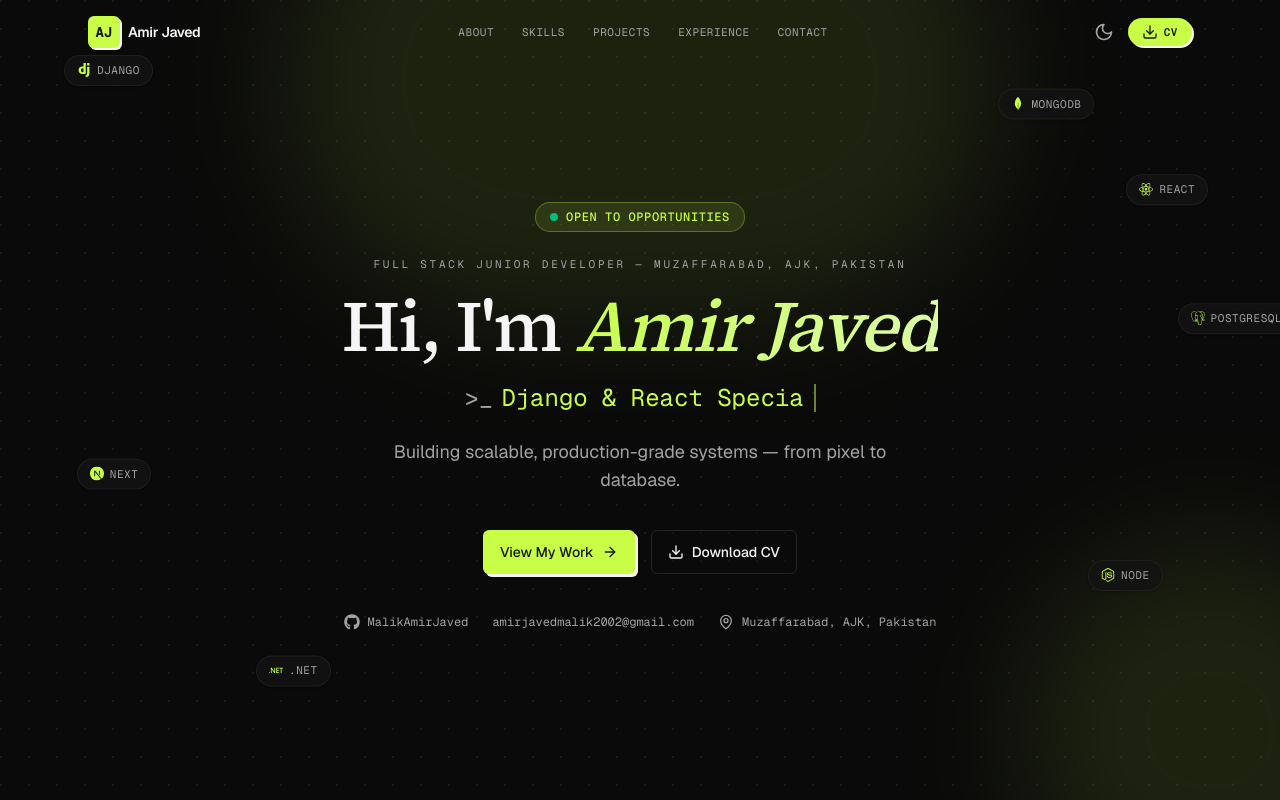
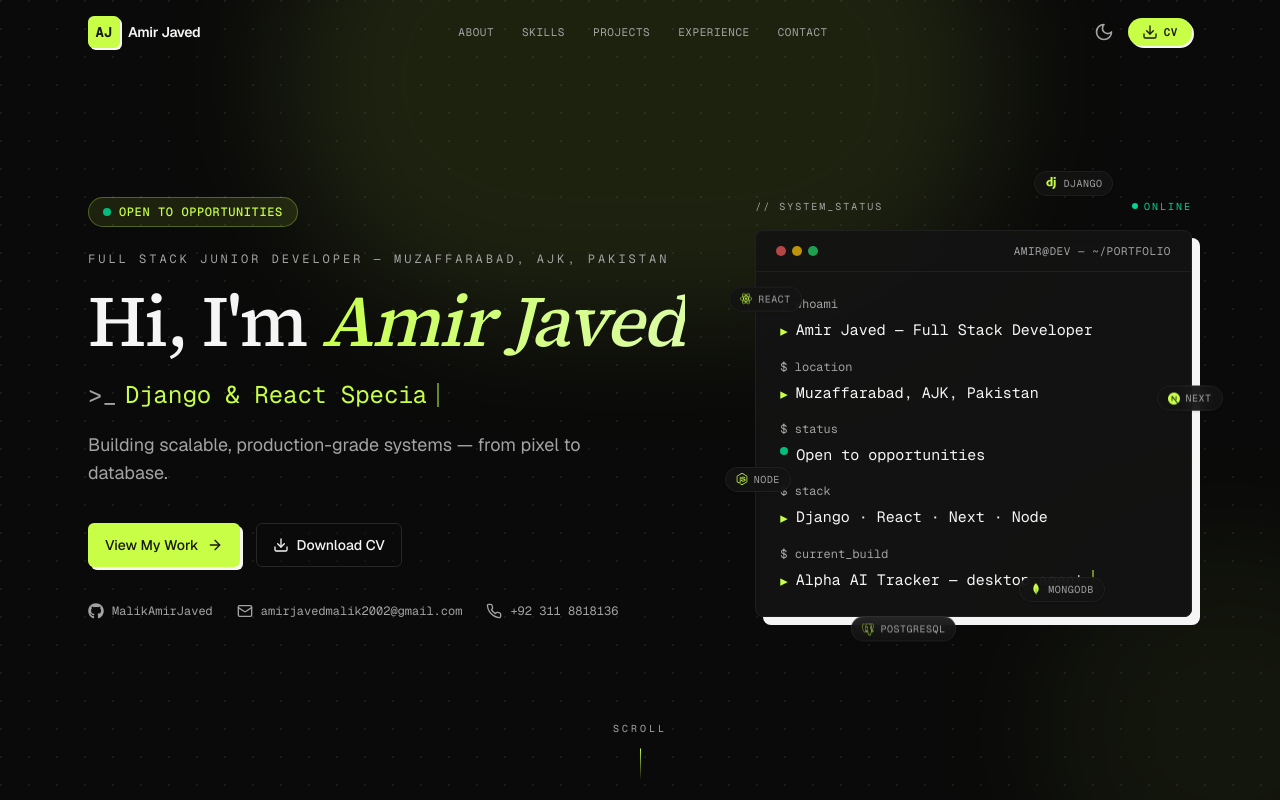
Before and after one commit to MalikAmirJaved/MalikAmirJavedPortfolio, a Next.js app: page / in a window 1280 px wide. Shown: the top 800 px of the page. Built offline with nearby package versions, Linux system fonts and the light colour scheme.

Commit message:
now enhance the hero section

```diff
--- a/src/app/not-found.tsx
+++ b/src/app/not-found.tsx
@@ -5,7 +5,7 @@ import { Button } from "@/components/ui/button";
 
 export default function NotFound() {
   return (
-    <section className="bg-grid relative flex min-h-screen items-center justify-center overflow-hidden px-4 pt-24 pb-16">
+    <section className="bg-grid relative flex min-h-svh items-center justify-center overflow-hidden px-4 pt-24 pb-16">
       <div
         aria-hidden
         className="pointer-events-none absolute top-1/3 left-1/2 h-[400px] w-[600px] -translate-x-1/2 rounded-full bg-primary/10 blur-3xl"
--- a/src/app/projects/[slug]/page.tsx
+++ b/src/app/projects/[slug]/page.tsx
@@ -54,7 +54,7 @@ export default async function ProjectPage({ params }: Props) {
   return (
     <>
       {/* Hero banner */}
-      <section className="relative flex min-h-[420px] items-end overflow-hidden pt-24 pb-12">
+      <section className="relative flex min-h-[420px] items-end overflow-hidden pt-24 pb-12 sm:min-h-[480px]">
         <div className="bg-grid absolute inset-0" aria-hidden />
         <div
           aria-hidden
--- a/src/components/about.tsx
+++ b/src/components/about.tsx
@@ -33,7 +33,7 @@ const highlights = [
 
 export function About() {
   return (
-    <section id="about" className="relative py-20 sm:py-28">
+    <section id="about" className="relative py-20 sm:py-28 lg:py-32">
       <div className="mx-auto max-w-6xl px-4 sm:px-6">
         <FadeIn>
           <SectionHeading
--- a/src/components/contact.tsx
+++ b/src/components/contact.tsx
@@ -61,7 +61,7 @@ export function Contact() {
   };
 
   return (
-    <section id="contact" className="relative py-20 sm:py-28">
+    <section id="contact" className="relative py-20 sm:py-28 lg:py-32">
       <div
         aria-hidden
         className="pointer-events-none absolute bottom-0 left-1/2 h-[380px] w-[640px] -translate-x-1/2 rounded-full bg-primary/5 blur-3xl"
@@ -79,7 +79,7 @@ export function Contact() {
         <div className="mt-14 grid gap-8 lg:grid-cols-5">
           {/* Contact channels */}
           <FadeIn className="lg:col-span-2">
-            <div className="flex h-full flex-col gap-4">
+            <div className="grid gap-4 sm:grid-cols-2 lg:grid-cols-1">
               {contactChannels.map((channel) => {
                 const Icon = channel.icon;
                 const content = (
@@ -121,7 +121,7 @@ export function Contact() {
                 );
               })}
 
-              <div className="mt-2 rounded-lg border border-primary/30 bg-primary/5 p-5">
+              <div className="rounded-lg border border-primary/30 bg-primary/5 p-5 sm:col-span-2 lg:col-span-1">
                 <div className="flex items-center gap-2">
                   <span className="relative flex size-2.5">
                     <span className="absolute inline-flex h-full w-full animate-ping rounded-full bg-emerald-400 opacity-75" />
--- a/src/components/experience.tsx
+++ b/src/components/experience.tsx
@@ -48,7 +48,7 @@ const experiences: ExperienceItem[] = [
 
 export function Experience() {
   return (
-    <section id="experience" className="relative py-20 sm:py-28">
+    <section id="experience" className="relative py-20 sm:py-28 lg:py-32">
       <div className="mx-auto max-w-4xl px-4 sm:px-6">
         <FadeIn>
           <SectionHeading
--- a/src/components/hero.tsx
+++ b/src/components/hero.tsx
@@ -1,7 +1,13 @@
 "use client";
 
+import type { CSSProperties } from "react";
 import { motion } from "framer-motion";
-import { LuArrowRight, LuDownload, LuMapPin } from "react-icons/lu";
+import {
+  LuArrowRight,
+  LuDownload,
+  LuMail,
+  LuPhone,
+} from "react-icons/lu";
 import { FaGithub } from "react-icons/fa6";
 
 import { Button } from "@/components/ui/button";
@@ -20,14 +26,23 @@ const floatingTech = [
   ".NET",
 ];
 
-const floatPositions = [
-  { top: "8%", left: "5%", delay: 0 },
-  { top: "22%", left: "88%", delay: 1.2 },
-  { top: "58%", left: "6%", delay: 0.6 },
-  { top: "70%", left: "85%", delay: 1.8 },
-  { top: "38%", left: "92%", delay: 2.4 },
-  { top: "12%", left: "78%", delay: 0.3 },
-  { top: "82%", left: "20%", delay: 1.5 },
+type FloatPos = CSSProperties & { delay: number };
+
+const floatPositions: FloatPos[] = [
+  { top: "-5%", right: "18%", delay: 0 }, // Next
+  { top: "22%", left: "-6%", delay: 0.6 }, // Django
+  { top: "45%", right: "-7%", delay: 1.2 }, // React
+  { bottom: "30%", left: "-7%", delay: 1.8 }, // Node
+  { bottom: "-6%", left: "22%", delay: 2.4 }, // PostgreSQL
+  { bottom: "3%", right: "20%", delay: 3 }, // MongoDB
+];
+
+const terminalLines = [
+  { cmd: "whoami", out: "Amir Javed — Full Stack Developer" },
+  { cmd: "location", out: "Muzaffarabad, AJK, Pakistan" },
+  { cmd: "status", out: "Open to opportunities", status: true },
+  { cmd: "stack", out: "Django · React · Next · Node" },
+  { cmd: "current_build", out: "Alpha AI Tracker — desktop agent", cursor: true },
 ];
 
 export function Hero() {
@@ -36,7 +51,7 @@ export function Hero() {
   return (
     <section
       id="home"
-      className="bg-grid relative flex min-h-screen items-center overflow-hidden pt-24 pb-16"
+      className="bg-grid relative flex min-h-svh items-center overflow-hidden pt-28 pb-28 lg:pt-32"
     >
       {/* Radial glow accents */}
       <div
@@ -45,47 +60,19 @@ export function Hero() {
       />
       <div
         aria-hidden
-        className="pointer-events-none absolute right-[-120px] bottom-[-120px] h-[380px] w-[380px] rounded-full bg-primary/10 blur-3xl"
+        className="pointer-events-none absolute right-[-140px] bottom-[-120px] h-[380px] w-[380px] rounded-full bg-primary/5 blur-3xl"
       />
 
-      {/* Floating tech badges (desktop) */}
-      <div aria-hidden className="pointer-events-none absolute inset-0 hidden lg:block">
-        {floatingTech.map((name, i) => {
-          const Icon = techIcons[name];
-          const pos = floatPositions[i % floatPositions.length];
-          return (
-            <motion.div
-              key={name}
-              className="absolute flex items-center gap-1.5 rounded-full border border-border/70 bg-card/80 px-3 py-1.5 font-mono text-[11px] uppercase tracking-wider text-muted-foreground shadow-sm"
-              style={pos as React.CSSProperties}
-              initial={{ opacity: 0, scale: 0.6 }}
-              animate={{ opacity: 1, scale: 1, y: [0, -10, 0] }}
-              transition={{
-                opacity: { duration: 0.8, delay: 0.5 + pos.delay * 0.2 },
-                scale: { duration: 0.8, delay: 0.5 + pos.delay * 0.2 },
-                y: {
-                  duration: 5,
-                  repeat: Infinity,
-                  ease: "easeInOut",
-                  delay: pos.delay,
-                },
-              }}
-            >
-              {Icon && <Icon className="size-3.5 text-primary" />}
-              {name}
-            </motion.div>
-          );
-        })}
-      </div>
-
       <div className="relative mx-auto w-full max-w-6xl px-4 sm:px-6">
-        <div className="mx-auto max-w-3xl text-center">
+        <div className="grid items-center gap-14 lg:grid-cols-12 lg:gap-10">
+          {/* ---- Left: text column (editorial, left-aligned) ---- */}
+          <div className="lg:col-span-7">
             <motion.div
               initial={{ opacity: 0, y: 16 }}
               animate={{ opacity: 1, y: 0 }}
               transition={{ duration: 0.6 }}
             >
-            <Badge variant="accent" className="mb-6 gap-2 px-3.5 py-1.5 text-xs">
+              <Badge variant="accent" className="gap-2 px-3.5 py-1.5 text-xs">
                 <span className="relative flex size-2">
                   <span className="absolute inline-flex h-full w-full animate-ping rounded-full bg-emerald-400 opacity-75" />
                   <span className="relative inline-flex size-2 rounded-full bg-emerald-500" />
@@ -98,7 +85,7 @@ export function Hero() {
               initial={{ opacity: 0, y: 16 }}
               animate={{ opacity: 1, y: 0 }}
               transition={{ duration: 0.6, delay: 0.05 }}
-            className="mb-4 font-mono text-[11px] uppercase tracking-[0.25em] text-muted-foreground"
+              className="mt-6 font-mono text-[11px] uppercase tracking-[0.25em] text-muted-foreground sm:text-xs"
             >
               {site.role} — {site.location}
             </motion.p>
@@ -107,27 +94,28 @@ export function Hero() {
               initial={{ opacity: 0, y: 20 }}
               animate={{ opacity: 1, y: 0 }}
               transition={{ duration: 0.7, delay: 0.1 }}
-            className="font-serif text-5xl font-medium tracking-tight text-balance sm:text-6xl lg:text-7xl lg:leading-[1.02]"
+              className="mt-4 font-serif text-[2.6rem] leading-[1.05] font-medium tracking-tight text-balance sm:text-6xl xl:text-7xl"
             >
               Hi, I&apos;m <span className="text-gradient italic">Amir Javed</span>
             </motion.h1>
 
+            {/* Typing line — fluid height, nowrap, scales down on phones */}
             <motion.div
               initial={{ opacity: 0, y: 20 }}
               animate={{ opacity: 1, y: 0 }}
               transition={{ duration: 0.7, delay: 0.25 }}
-            className="mt-5 flex h-8 items-center justify-center gap-2 font-mono text-lg text-primary sm:text-2xl"
+              className="mt-5 flex min-h-6 items-center gap-2 font-mono text-[15px] whitespace-nowrap text-primary sm:min-h-8 sm:text-xl lg:text-2xl"
             >
               <span className="text-muted-foreground">&gt;_</span>
               <span>{typed}</span>
-            <span className="ml-0.5 inline-block h-6 w-0.5 animate-pulse bg-primary sm:h-7" />
+              <span className="ml-0.5 inline-block h-4 w-[2px] animate-pulse bg-primary sm:h-5 lg:h-6" />
             </motion.div>
 
             <motion.p
               initial={{ opacity: 0, y: 20 }}
               animate={{ opacity: 1, y: 0 }}
               transition={{ duration: 0.7, delay: 0.4 }}
-            className="mx-auto mt-6 max-w-xl text-base text-muted-foreground sm:text-lg"
+              className="mt-5 max-w-xl text-base text-muted-foreground sm:text-lg"
             >
               {site.tagline}
             </motion.p>
@@ -136,15 +124,15 @@ export function Hero() {
               initial={{ opacity: 0, y: 20 }}
               animate={{ opacity: 1, y: 0 }}
               transition={{ duration: 0.7, delay: 0.55 }}
-            className="mt-9 flex flex-col items-center justify-center gap-4 sm:flex-row"
+              className="mt-9 flex w-full flex-col gap-3 sm:w-auto sm:flex-row sm:gap-4"
             >
-            <Button size="lg" asChild>
+              <Button size="lg" asChild className="w-full sm:w-auto">
                 <a href="#projects">
                   View My Work
                   <LuArrowRight className="size-4" />
                 </a>
               </Button>
-            <Button size="lg" variant="outline" asChild>
+              <Button size="lg" variant="outline" asChild className="w-full sm:w-auto">
                 <a href={site.resumeUrl} download>
                   <LuDownload className="size-4" />
                   Download CV
@@ -156,7 +144,7 @@ export function Hero() {
               initial={{ opacity: 0 }}
               animate={{ opacity: 1 }}
               transition={{ duration: 0.7, delay: 0.75 }}
-            className="mt-10 flex flex-wrap items-center justify-center gap-x-6 gap-y-3 font-mono text-xs text-muted-foreground"
+              className="mt-9 flex flex-wrap items-center gap-x-6 gap-y-3 font-mono text-xs text-muted-foreground"
             >
               <a
                 href={site.github}
@@ -171,14 +159,145 @@ export function Hero() {
                 href={`mailto:${site.email}`}
                 className="inline-flex items-center gap-2 transition-colors hover:text-foreground"
               >
+                <LuMail className="size-4" />
                 {site.email}
               </a>
-            <span className="inline-flex items-center gap-2">
-              <LuMapPin className="size-4" />
-              {site.location}
-            </span>
+              <a
+                href={`tel:${site.phoneHref}`}
+                className="inline-flex items-center gap-2 transition-colors hover:text-foreground"
+              >
+                <LuPhone className="size-4" />
+                {site.phone}
+              </a>
             </motion.div>
           </div>
+
+          {/* ---- Right: terminal card + floating badges (desktop) ---- */}
+          <div className="relative lg:col-span-5">
+            <motion.div
+              initial={{ opacity: 0, y: 24 }}
+              animate={{ opacity: 1, y: 0 }}
+              transition={{ duration: 0.7, delay: 0.45 }}
+              className="mx-auto w-full max-w-md"
+            >
+              {/* Status label above card */}
+              <div className="mb-4 flex items-center justify-between font-mono text-[10px] uppercase tracking-[0.2em] text-muted-foreground">
+                <span>{"// system_status"}</span>
+                <span className="inline-flex items-center gap-1.5 text-emerald-400">
+                  <span className="size-1.5 rounded-full bg-emerald-400" />
+                  online
+                </span>
+              </div>
+
+              <div className="relative rounded-lg border border-border/70 bg-card/90 shadow-[8px_8px_0_0_var(--hard-shadow)] backdrop-blur">
+                {/* Window chrome */}
+                <div className="flex items-center justify-between border-b border-border/70 px-4 py-3 sm:px-5">
+                  <div className="flex gap-1.5" aria-hidden>
+                    <span className="size-2.5 rounded-full bg-[#e05252]/80" />
+                    <span className="size-2.5 rounded-full bg-[#eab308]/80" />
+                    <span className="size-2.5 rounded-full bg-[#22c55e]/80" />
+                  </div>
+                  <span className="font-mono text-[10px] uppercase tracking-wider text-muted-foreground sm:text-[11px]">
+                    amir@dev — ~/portfolio
+                  </span>
+                </div>
+
+                {/* Terminal body */}
+                <div className="space-y-4 p-5 sm:p-6">
+                  {terminalLines.map((line) => (
+                    <div key={line.cmd}>
+                      <div className="font-mono text-[11px] text-muted-foreground sm:text-xs">
+                        $ {line.cmd}
+                      </div>
+                      <div className="mt-1.5 flex items-start gap-2 font-mono text-sm sm:text-[15px]">
+                        {line.status ? (
+                          <span className="relative mt-1 flex size-2 shrink-0">
+                            <span className="absolute inline-flex h-full w-full animate-ping rounded-full bg-emerald-400 opacity-75" />
+                            <span className="relative inline-flex size-2 rounded-full bg-emerald-500" />
+                          </span>
+                        ) : (
+                          <span className="mt-0.5 shrink-0 text-primary">▸</span>
+                        )}
+                        <span className="min-w-0 leading-relaxed text-foreground">
+                          {line.out}
+                        </span>
+                        {line.cursor && (
+                          <span className="mt-0.5 inline-block h-4 w-[2px] shrink-0 animate-pulse bg-primary" />
+                        )}
+                      </div>
+                    </div>
+                  ))}
+                </div>
+              </div>
+            </motion.div>
+
+            {/* Floating tech badges (desktop only) */}
+            <div
+              aria-hidden
+              className="pointer-events-none absolute inset-0 hidden lg:block"
+            >
+              {floatingTech.slice(0, floatPositions.length).map((name, i) => {
+                const Icon = techIcons[name];
+                const pos = floatPositions[i];
+                return (
+                  <motion.div
+                    key={name}
+                    className="absolute flex items-center gap-1.5 rounded-full border border-border/70 bg-card/90 px-2.5 py-1 font-mono text-[10px] uppercase tracking-wider text-muted-foreground shadow-sm backdrop-blur"
+                    style={pos}
+                    initial={{ opacity: 0, scale: 0.6 }}
+                    animate={{ opacity: 1, scale: 1, y: [0, -8, 0] }}
+                    transition={{
+                      opacity: { duration: 0.8, delay: 0.8 + pos.delay * 0.2 },
+                      scale: { duration: 0.8, delay: 0.8 + pos.delay * 0.2 },
+                      y: {
+                        duration: 5,
+                        repeat: Infinity,
+                        ease: "easeInOut",
+                        delay: pos.delay,
+                      },
+                    }}
+                  >
+                    {Icon && <Icon className="size-3 text-primary" />}
+                    {name}
+                  </motion.div>
+                );
+              })}
+            </div>
+          </div>
+        </div>
+
+        {/* Mobile/tablet tech chips (static, no absolute positioning) */}
+        <motion.div
+          initial={{ opacity: 0, y: 16 }}
+          animate={{ opacity: 1, y: 0 }}
+          transition={{ duration: 0.7, delay: 0.8 }}
+          className="mt-12 flex flex-wrap items-center justify-center gap-2 lg:hidden"
+        >
+          {floatingTech.map((name) => {
+            const Icon = techIcons[name];
+            return (
+              <span
+                key={name}
+                className="inline-flex items-center gap-1.5 rounded-full border border-border/70 bg-card/60 px-3 py-1.5 font-mono text-[10px] uppercase tracking-wider text-muted-foreground"
+              >
+                {Icon && <Icon className="size-3 text-primary" />}
+                {name}
+              </span>
+            );
+          })}
+        </motion.div>
+      </div>
+
+      {/* Scroll cue (desktop) */}
+      <div className="absolute bottom-6 left-1/2 hidden -translate-x-1/2 flex-col items-center gap-2 lg:flex">
+        <span className="font-mono text-[10px] uppercase tracking-[0.3em] text-muted-foreground">
+          scroll
+        </span>
+        <motion.span
+          animate={{ y: [0, 6, 0] }}
+          transition={{ duration: 1.6, repeat: Infinity, ease: "easeInOut" }}
+          className="block h-8 w-px bg-gradient-to-b from-primary to-transparent"
+        />
       </div>
     </section>
   );
--- a/src/components/projects.tsx
+++ b/src/components/projects.tsx
@@ -23,7 +23,7 @@ export function ProjectsSection({ covers }: ProjectsSectionProps) {
   }, [active]);
 
   return (
-    <section id="projects" className="relative py-20 sm:py-28">
+    <section id="projects" className="relative py-20 sm:py-28 lg:py-32">
       <div
         aria-hidden
         className="pointer-events-none absolute top-0 right-[-160px] h-[400px] w-[400px] rounded-full bg-primary/5 blur-3xl"
--- a/src/components/skills.tsx
+++ b/src/components/skills.tsx
@@ -7,7 +7,7 @@ import { skillGroups, currentlyBuilding } from "@/data/skills";
 
 export function Skills() {
   return (
-    <section id="skills" className="relative py-20 sm:py-28">
+    <section id="skills" className="relative py-20 sm:py-28 lg:py-32">
       <div
         aria-hidden
         className="pointer-events-none absolute top-1/3 left-[-160px] h-[400px] w-[400px] rounded-full bg-primary/5 blur-3xl"
--- a/src/components/ui/badge.tsx
+++ b/src/components/ui/badge.tsx
@@ -4,7 +4,7 @@ import { cva, type VariantProps } from "class-variance-authority";
 import { cn } from "@/lib/utils";
 
 const badgeVariants = cva(
-  "inline-flex items-center justify-center rounded-full border px-2.5 py-0.5 text-[11px] font-medium uppercase tracking-wider w-fit whitespace-nowrap shrink-0 [&>svg]:size-3 gap-1 [&>svg]:pointer-events-none transition-[color,box-shadow] overflow-hidden font-mono",
+  "inline-flex items-center justify-center rounded-full border px-2.5 py-0.5 text-[11px] font-medium uppercase tracking-wider w-fit [&>svg]:size-3 gap-1 [&>svg]:pointer-events-none transition-[color,box-shadow] font-mono",
   {
     variants: {
       variant: {
```
Also changed, not shown: src/components/module-tree.tsx (+5 -2 lines), 1 other file (tests, documents, lock files or other folders). Lines whose indentation alone changed are shown as unchanged.
